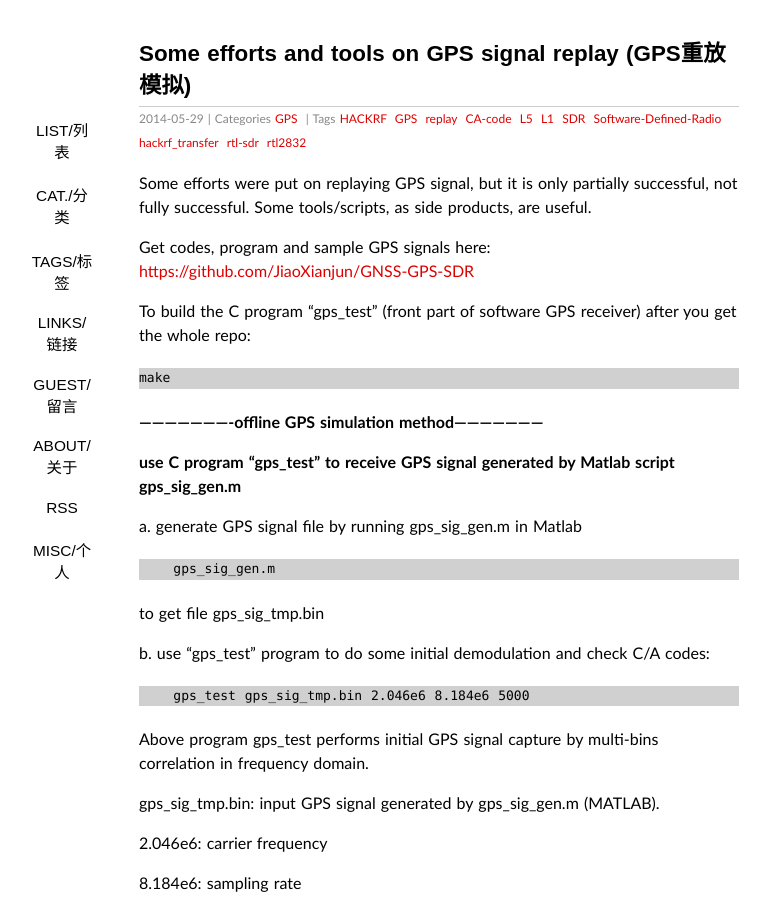
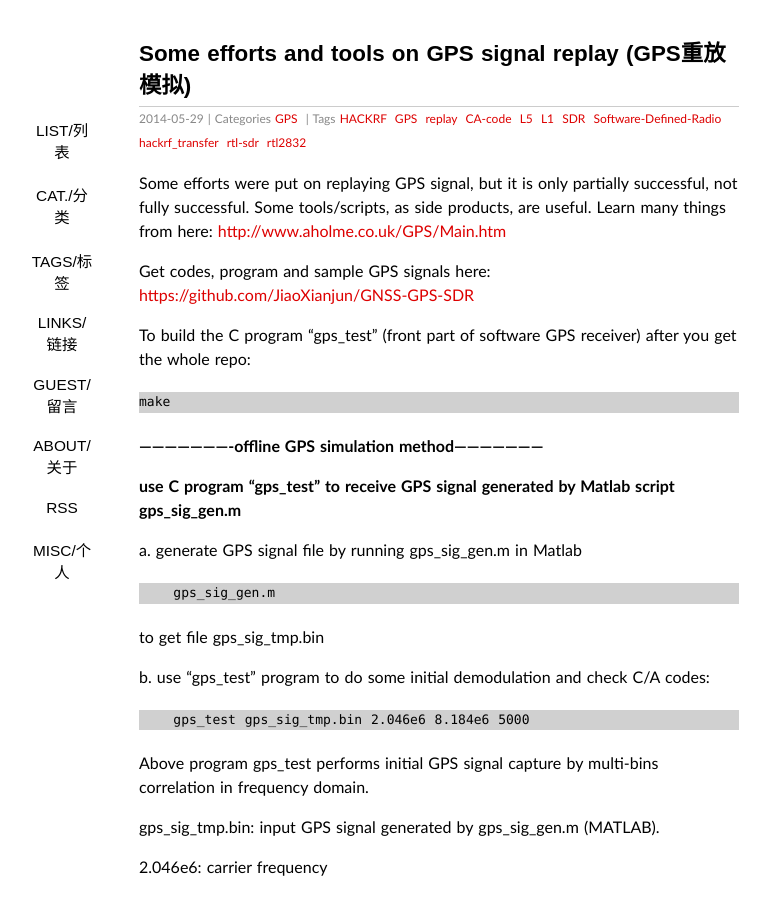
Before and after one commit to sdr-x/sdr-x.github.io, a Jekyll site: the page built from _posts/2014-05-29-Some efforts and tools on GPS signal replay (GPS重放模拟).md, in a window 1280 px wide and 900 px high. Shown: the whole window, without its empty margins (201-971 px from the left). Built offline with Jekyll 4.4.1, drawn with Linux system fonts in a browser that asks for light colours; some web fonts are replaced; Markdown is read by kramdown in place of the engine named in the settings; comment, search, counter and statistics services are not loaded.

Commit message:
Update 2014-05-29-Some efforts and tools on GPS signal replay (GPS重放模拟).md

```diff
--- a/_posts/2014-05-29-Some efforts and tools on GPS signal replay (GPS重放模拟).md
+++ b/_posts/2014-05-29-Some efforts and tools on GPS signal replay (GPS重放模拟).md
@@ -7,7 +7,7 @@ categories: GPS
 tags:  HACKRF GPS replay CA-code L5 L1 SDR Software-Defined-Radio hackrf_transfer rtl-sdr rtl2832
 ---
 
-Some efforts were put on replaying GPS signal, but it is only partially successful, not fully successful. Some tools/scripts, as side products, are useful.
+Some efforts were put on replaying GPS signal, but it is only partially successful, not fully successful. Some tools/scripts, as side products, are useful. Learn many things from here: [http://www.aholme.co.uk/GPS/Main.htm](http://www.aholme.co.uk/GPS/Main.htm)
 
 Get codes, program and sample GPS signals here: [https://github.com/JiaoXianjun/GNSS-GPS-SDR](https://github.com/JiaoXianjun/GNSS-GPS-SDR)
 
```
